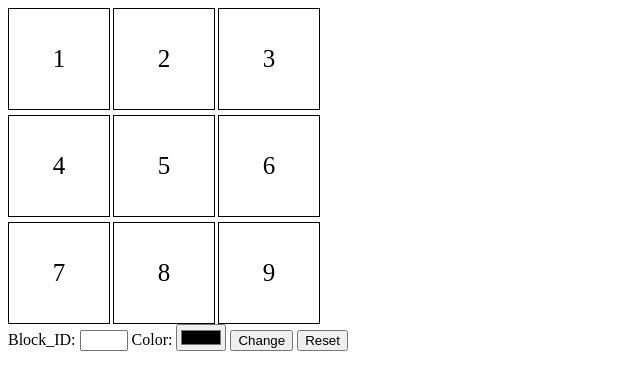
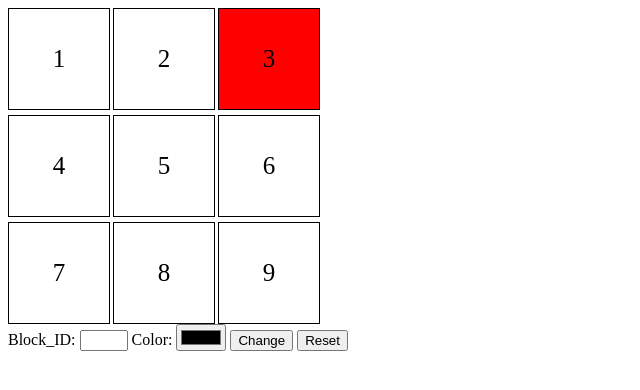
Before and after one commit to acciojob/Replit-Asian-Paints-debasisnayak12, a website: page main.html in a window 1280 px wide. Shown: the whole page, without its empty margins (0-640 px from the left). Drawn offline with Linux system fonts and the light colour scheme.

Commit message:
created a submission

```diff
--- a/styles.css
+++ b/styles.css
@@ -4,6 +4,7 @@
 	grid-template-columns: repeat(3, 100px);
 	grid-gap:5px;
 }
+
 .grid-item{
 	width:100px;
 	height:100px;
@@ -15,3 +16,6 @@
 	font-size:25px;
 	cursor:pointer;
 }
+.grid-item:nth-child(3){
+	background-color:red;
+}
```
